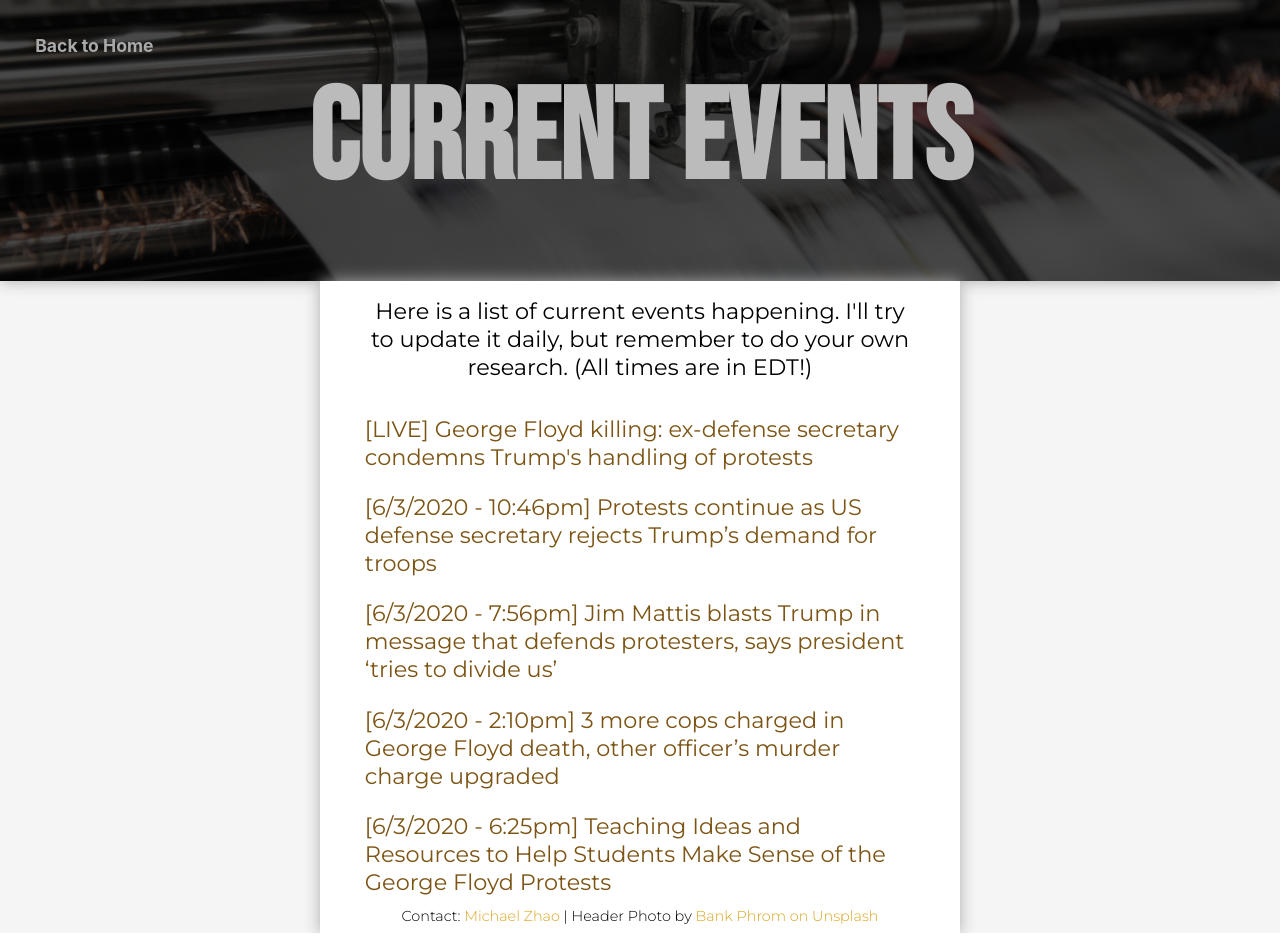
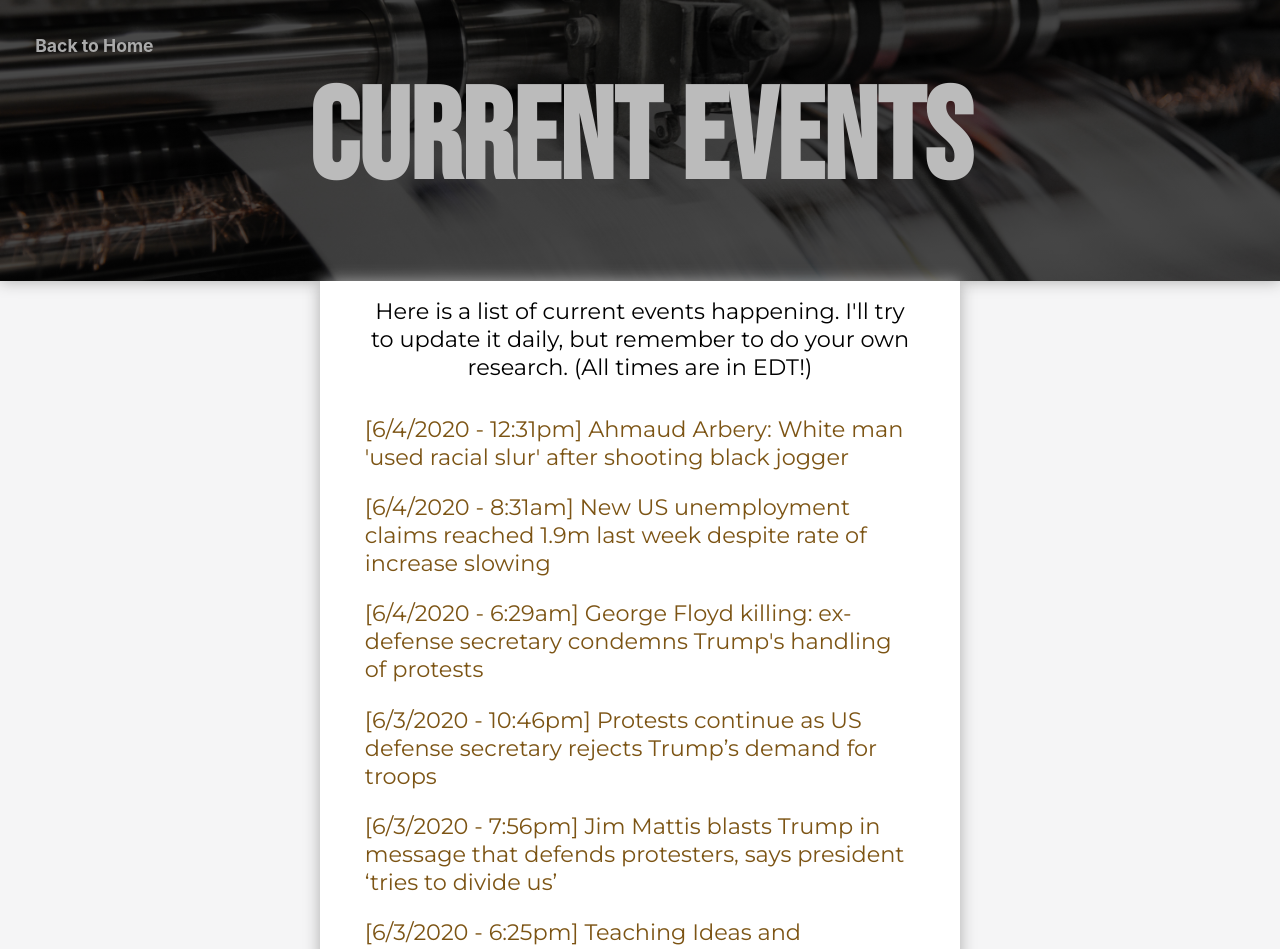
Before and after one commit to MichaelZhao21/advocacy, a React (Create React App) app: page /current-events in a window 1280 px wide. Shown: the top 949 px of the page. Built offline with nearby package versions, Linux system fonts and the light colour scheme.

Commit message:
extract current events to json

```diff
--- /dev/null
+++ b/src/files/current-events.json
@@ -0,0 +1,12 @@
+{
+    "events": [
+        ["[6/4/2020 - 12:31pm] Ahmaud Arbery: White man 'used racial slur' after shooting black jogger", "https://www.bbc.com/news/world-us-canada-52927018"],
+        ["[6/4/2020 - 8:31am] New US unemployment claims reached 1.9m last week despite rate of increase slowing", "https://www.theguardian.com/business/2020/jun/04/us-unemployment-claims-top-4xm-despite-rate-of-increase-slowing"],
+        ["[6/4/2020 - 6:29am] George Floyd killing: ex-defense secretary condemns Trump's handling of protests", "https://www.theguardian.com/us-news/live/2020/jun/03/george-floyd-protests-us-live-news-updates-donald-trump"],
+        ["[6/3/2020 - 10:46pm] Protests continue as US defense secretary rejects Trump’s demand for troops", "https://www.theguardian.com/us-news/2020/jun/03/george-floyd-protests-trump-troops-esper"],
+        ["[6/3/2020 - 7:56pm] Jim Mattis blasts Trump in message that defends protesters, says president ‘tries to divide us’", "https://www.washingtonpost.com/national-security/2020/06/03/jim-mattis-blasts-trump-message-that-defends-protesters-says-president-tries-divide-us/"],
+        ["[6/3/2020 - 6:25pm] Teaching Ideas and Resources to Help Students Make Sense of the George Floyd Protests", "https://www.nytimes.com/2020/06/03/learning/lesson-plans/teaching-ideas-and-resources-to-help-students-make-sense-of-the-george-floyd-protests.html"],
+        ["[6/3/2020 - 2:10pm] 3 more cops charged in George Floyd death, other officer’s murder charge upgraded", "https://www.cnbc.com/2020/06/03/3-more-cops-charged-in-george-floyd-death-other-officers-murder-charge-upgraded.html"],
+        ["", ""]
+    ]
+}
--- a/src/pages/CurrentEvents.js
+++ b/src/pages/CurrentEvents.js
@@ -3,9 +3,15 @@ import React from 'react';
 import './css/CurrentEvents.css';
 import './style.css';
 import Footer from './Footer';
+import current from '../files/current-events.json';
 
 class CurrentEvents extends React.Component {
     render() {
+        const events = [];
+        for (var i = 0; i < current.events.length; i++) {
+            events.push(<a className="link link-list events" href={current.events[i][1]}>{current.events[i][0]}</a>);
+        }
+
         return (
             <div>
                 <div className="header events-header">
@@ -14,11 +20,7 @@ class CurrentEvents extends React.Component {
                 <div className="container">
                     <div className="spacer"></div>
                     <p className="mid">Here is a list of current events happening. I'll try to update it daily, but remember to do your own research. (All times are in EDT!)</p>
-                    <a className="link link-list events" href="https://www.theguardian.com/us-news/live/2020/jun/03/george-floyd-protests-us-live-news-updates-donald-trump">[LIVE] George Floyd killing: ex-defense secretary condemns Trump's handling of protests</a>
-                    <a className="link link-list events" href="https://www.theguardian.com/us-news/2020/jun/03/george-floyd-protests-trump-troops-esper">[6/3/2020 - 10:46pm] Protests continue as US defense secretary rejects Trump’s demand for troops</a>
-                    <a className="link link-list events" href="https://www.washingtonpost.com/national-security/2020/06/03/jim-mattis-blasts-trump-message-that-defends-protesters-says-president-tries-divide-us/">[6/3/2020 - 7:56pm] Jim Mattis blasts Trump in message that defends protesters, says president ‘tries to divide us’</a>
-                    <a className="link link-list events" href="https://www.cnbc.com/2020/06/03/3-more-cops-charged-in-george-floyd-death-other-officers-murder-charge-upgraded.html">[6/3/2020 - 2:10pm] 3 more cops charged in George Floyd death, other officer’s murder charge upgraded</a>
-                    <a className="link link-list events" href="https://www.nytimes.com/2020/06/03/learning/lesson-plans/teaching-ideas-and-resources-to-help-students-make-sense-of-the-george-floyd-protests.html">[6/3/2020 - 6:25pm] Teaching Ideas and Resources to Help Students Make Sense of the George Floyd Protests</a>
+                    {events}
                     <Footer credit="Bank Phrom on Unsplash" link="https://unsplash.com/photos/Tzm3Oyu_6sk"></Footer>
                 </div>
             </div>
```
